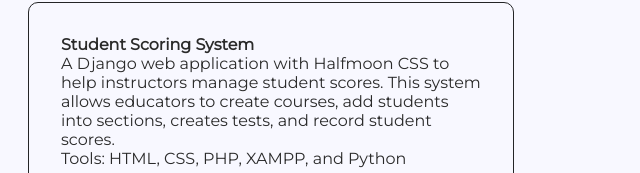
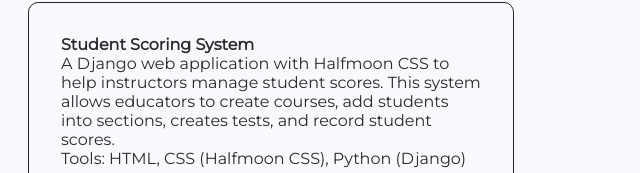
Before and after one commit to bluery0206/bluery0206.github.io, a plain HTML site: page index.html in a window 1280 px wide. Shown: the part 3512-3685 px from the top of the page, 628-1268 px from the left. Drawn offline with Linux system fonts and the light colour scheme.

Commit message:
Update tools description for Student Scoring System project

```diff
--- a/index.html
+++ b/index.html
@@ -258,7 +258,7 @@
                 <div class="header">
                     <h4>Student Scoring System</h4>
                     <p>A Django web application with Halfmoon CSS to help instructors manage student scores. This system allows educators to create courses, add students into sections,  creates tests, and record student scores.</p>
-                    <div>Tools: HTML, CSS, PHP, XAMPP, and Python</div>
+                    <div>Tools: HTML, CSS (Halfmoon CSS), Python (Django)</div>
                 </div>
 
                 <div class="image-list">
```
